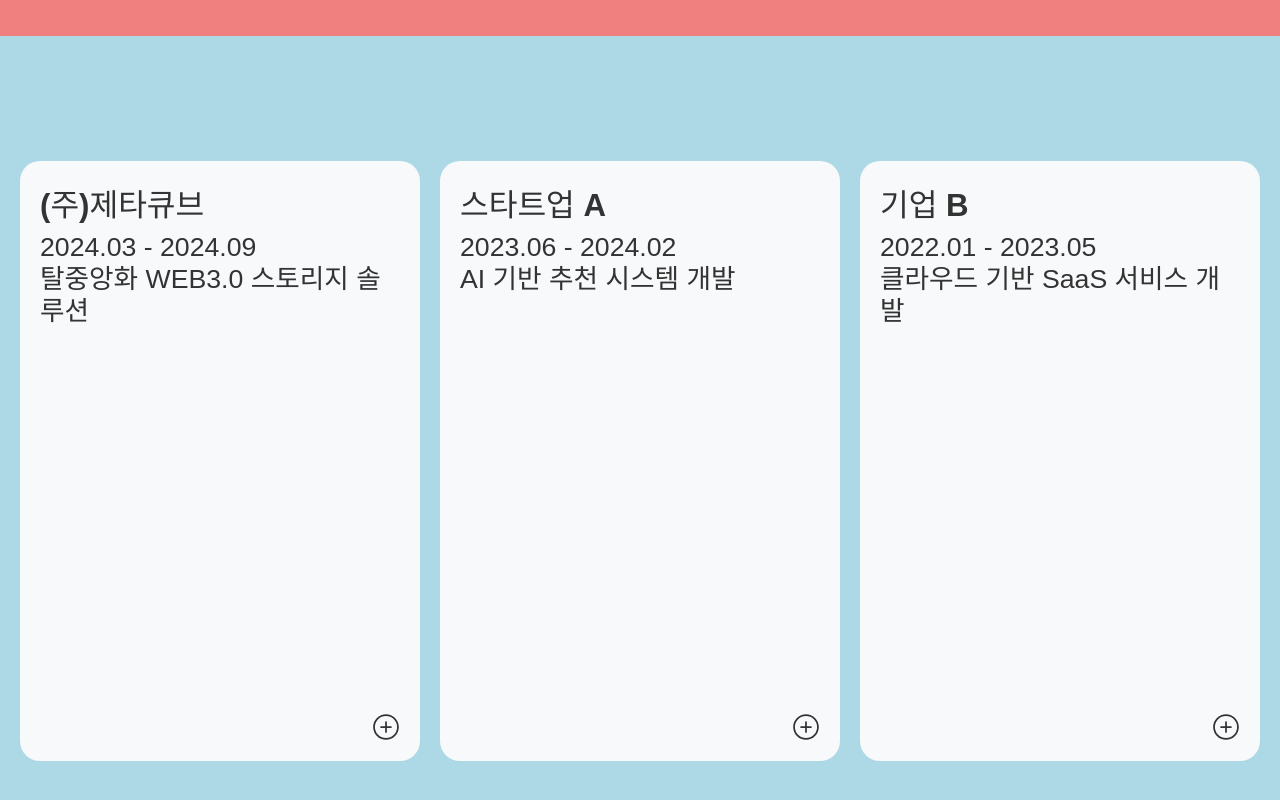
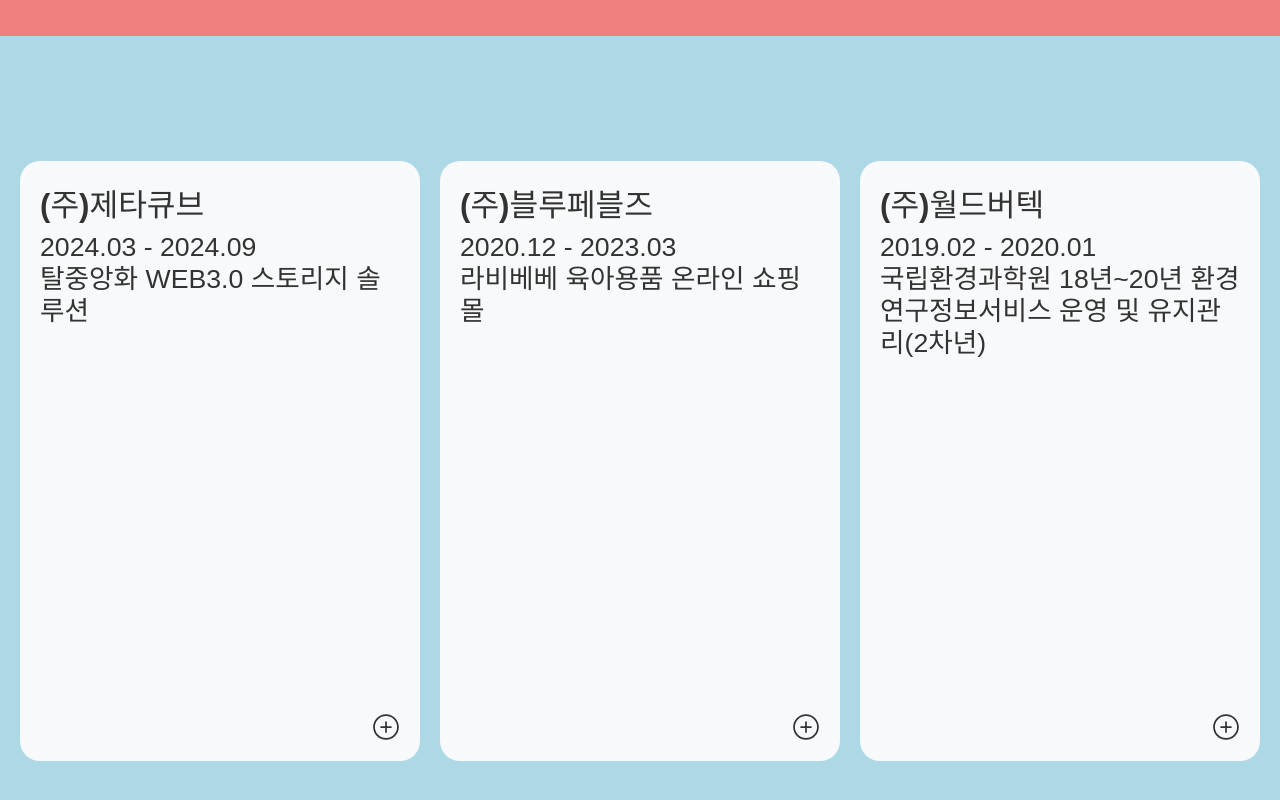
Before and after one commit to sunyoung-park/sunny-web-portfolio, a React (Vite) app: page / in a window 1280 px wide. Shown: the part 2432-3232 px from the top of the page. Built offline with nearby package versions, Linux system fonts and the light colour scheme; a web font is replaced by a local one.

Commit message:
경력사항 데이터 추가

```diff
--- a/src/components/WorkExperience.jsx
+++ b/src/components/WorkExperience.jsx
@@ -26,25 +26,44 @@
           </a>,
         ],
         "Back-End": ["Spring Boot 카카오써트 본인인증 API 적용"],
+
+        "FileCoin Onboarding": [
+          "파일코인 마이너 온보딩을 위한 대용량 데이터셋 작업(AWS S3 데이터셋/AIHUB 데이터 외 다운로드)",
+          "path파일(5만 라인 이상, 약 80TiB 기준) n등분하여 다운로드 병렬처리로 7일 소요를 3-4일로 단축 ",
+          "Echart로 데이터 시각화 구현",
+          "singularity 컨테이너 플랫폼을 이용한 car파일 생성작업(블록체인 상 안전하게 저장/검색 할 수 있도록 하는 파일)",
+        ],
       },
     },
     {
       id: 2,
-      company: "스타트업 A",
-      period: "2023.06 - 2024.02",
-      description: "AI 기반 추천 시스템 개발",
+      company: "(주)블루페블즈",
+      period: "2020.12 - 2023.03",
+      description: "라비베베 육아용품 온라인 쇼핑몰",
       details: {
-        "Machine Learning": ["AI 모델 개발 및 튜닝", "MLflow를 활용한 모델 버전 관리"],
-        "Data Engineering": ["Kafka 기반 실시간 데이터 처리", "Spark를 이용한 대용량 데이터 처리"],
+        "Design": [
+          "웹배너/상세페이지 제작",
+          "오픈마켓 썸네일/배너/인트로 작업",
+          "SNS 관리(인스타그램 운영)",
+          "제품 디자인(제품 외형 일러스트 작업, 패턴 작업, 색상지정)",
+          "패키지 디자인(박스, 설명서 디자인)",
+        ],
+        "Publishing": ["카페24 스킨 수정(HTML5, CSS3 소스 수정)"],
       },
     },
     {
       id: 3,
-      company: "기업 B",
-      period: "2022.01 - 2023.05",
-      description: "클라우드 기반 SaaS 서비스 개발",
+      company: "(주)월드버텍",
+      period: "2019.02 - 2020.01",
+      description: "국립환경과학원 18년~20년 환경연구정보서비스 운영 및 유지관리(2차년)",
       details: {
-        "DevOps": ["Docker + Kubernetes 기반 배포 자동화", "Terraform을 이용한 인프라 관리"],
+        "Monitoring": [
+          "국립환경과학원 대국민 서비스(34개) 및 내무업무시스템 장애 모니터링 점검",
+          "국립환경과학원 대표홈페이지 운영, 유지관리 및 콘텐츠 현행화",
+          "국립환경과학원 대표홈페이지 문의전화 질의응답 서비스",
+          "운영/유지관리 업무 관련 정량화 및 문서화 작업",
+          "웹사이트 취약점, 보안 이벤트 등 결과 처리 요청 및 취합 지원",
+        ],
       },
     },
   ];
```
